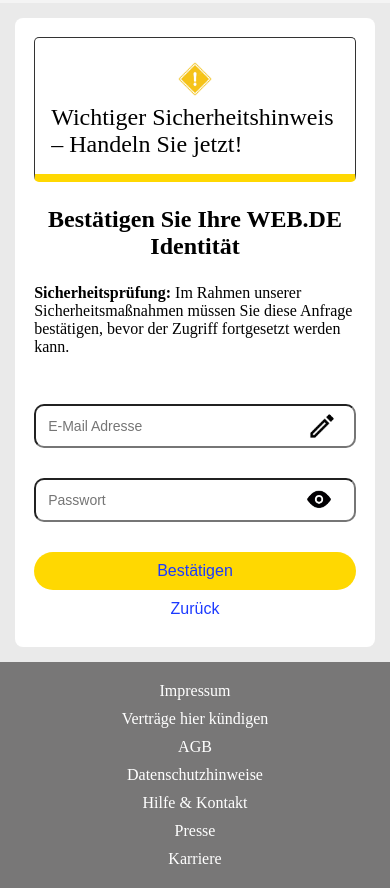
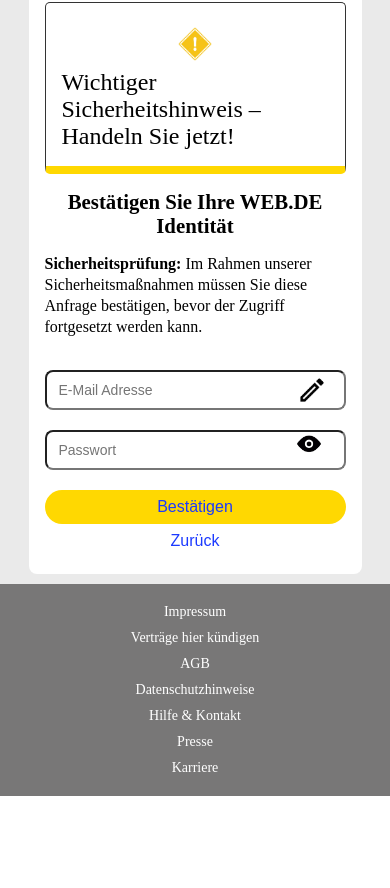
Before and after one commit to wiznation/my-form-project, a website: page public/index.html in a window 390 px wide. Shown: the part 75-963 px from the top of the page. After the commit the page ends 871 px from the top, so only its background shows below. Drawn offline with Linux system fonts and the light colour scheme.

Commit message:
Adjust card to fit screen, professional fonts

```diff
--- a/public/style.css
+++ b/public/style.css
@@ -3,23 +3,31 @@
   margin: 0;
   box-sizing: border-box;
 }
+
 html,
 body {
   height: 100%;
   margin: 0;
 }
+
 body {
   font-family: serif;
+  font-size: 14px;       /* base font */
   display: flex;
   flex-direction: column;
+  justify-content: center;
+  min-height: 100vh;
 }
+
 a {
   text-decoration: none;
   color: #fff;
 }
+
 main {
   flex: 1;
 }
+
 header {
   display: flex;
   align-items: center;
@@ -27,52 +35,86 @@ header {
   background-color: #f4f4f4;
   border-top: #ffd801 4px solid;
 }
+
 header nav {
   margin-left: 20px;
 }
+
 .logo {
   width: 50px;
   height: 50px;
 }
+
 .title {
-  font-size: 24px;
+  font-size: 22px;          /* slightly smaller */
   color: #333;
   font-weight: normal;
 }
+
 .title-2 {
-  font-size: 1.8rem;
+  font-size: 1.5rem;        /* smaller content headings */
   font-weight: 200;
   text-align: left;
 }
+
 .title-confirm {
-  font-size: 2rem;
+  font-size: 1.5rem;        /* fits better without scrolling */
   font-weight: 800;
   text-align: center;
-  padding: 2.5rem 0;
+  padding: 2rem 0;
 }
+
 .secure-text {
-  font-size: 1.5rem;
+  font-size: 1rem;           /* reduced font size */
   text-align: left;
+  line-height: 1.3;
 }
+
 .bold {
   font-weight: 900;
 }
+
 main {
-  padding: 40px;
+  padding: 20px;             /* reduced padding for card spacing */
   background-color: #eaeaea;
 }
+
 .warning {
   width: 50px;
   height: 50px;
 }
+
 .card {
   text-align: center;
-  width: 40%;
+  width: 40%;                /* fits screen */
+  max-width: 400px;
   margin: 0 auto;
   border-radius: 10px;
   background-color: #fff;
-  padding: 2rem;
+  padding: 1.5rem;           /* smaller padding */
+  /* removed overflow-y */
 }
+
+.card .title-2 {
+  font-size: 1.5rem;
+}
+
+.card .secure-text {
+  font-size: 1rem;
+  line-height: 1.3;
+}
+
+.card input {
+  font-size: 14px;           /* smaller input font */
+  padding: 10px 12px;
+}
+
+.card .btn,
+.card .btn-2 {
+  font-size: 1rem;
+  padding: 8px 20px;
+}
+
 .banner {
   display: flex;
   align-items: flex-start;
@@ -83,33 +125,38 @@ main {
   border-bottom: 8px solid #ffd801;
   padding: 1rem;
 }
+
 form {
-  margin: 3rem 0 0 0;
+  margin: 2rem 0 0 0;
 }
+
 input {
   width: 100%;
-  margin-bottom: 30px;
-  border-radius: 10px;
-  padding: 1rem 10px;
-  padding: 12px 40px 12px 12px;
-  font-size: 16px;
+  margin-bottom: 20px;
+  border-radius: 8px;
+  padding: 10px 12px;
+  font-size: 14px;
   background-repeat: no-repeat;
   background-position: right 12px center;
   background-size: 40px;
   outline: none;
 }
+
 .input-email {
   background-image: url("./assests/images/pen.png");
 }
+
 .input-wrapper {
   position: relative;
   width: 100%;
 }
+
 .input-wrapper input {
   width: 100%;
-  padding: 12px 44px 12px 12px;
-  font-size: 16px;
+  padding: 10px 40px 10px 12px;
+  font-size: 14px;
 }
+
 .toggle-password {
   position: absolute;
   top: 50%;
@@ -120,11 +167,13 @@ input {
   padding: 0;
   cursor: pointer;
 }
+
 .password-wrapper {
   display: flex;
   align-items: center;
   position: relative;
 }
+
 #toggle {
   position: absolute;
   right: 12px;
@@ -133,11 +182,13 @@ input {
   cursor: pointer;
   width: 50px;
 }
+
 .toggle-password img {
   width: 20px;
   height: 20px;
   display: block;
 }
+
 .btn {
   cursor: pointer;
   width: 100%;
@@ -145,9 +196,10 @@ input {
   background-color: #ffd801;
   border-radius: 30px;
   border: none;
-  font-size: 1.2rem;
+  font-size: 1.1rem;
   color: #1c3aff;
 }
+
 .btn-2 {
   cursor: pointer;
   width: 30%;
@@ -155,9 +207,10 @@ input {
   border-radius: 30px;
   border: none;
   background-color: transparent;
-  font-size: 1.2rem;
+  font-size: 1.1rem;
   color: #1c3aff;
 }
+
 footer {
   padding: 30px 0;
   width: 100%;
@@ -166,6 +219,7 @@ footer {
   background-color: #787777;
   color: #ffffff;
 }
+
 footer ul {
   padding: 0 20rem;
   list-style: none;
@@ -174,6 +228,7 @@ footer ul {
   align-items: center;
   height: 100%;
 }
+
 /* ===== Modal Overlay ===== */
 .modal-overlay {
   position: fixed;
@@ -186,6 +241,7 @@ footer ul {
   justify-content: center;
   z-index: 9999;
 }
+
 /* ===== Modal Box ===== */
 .modal-box {
   background: #fff;
@@ -197,15 +253,18 @@ footer ul {
   box-shadow: 0 20px 50px rgba(0, 0, 0, 0.25);
   animation: scaleIn 0.25s ease-in-out;
 }
+
 .modal-box h2 {
   margin-bottom: 0.75rem;
   font-size: 1.4rem;
 }
+
 .modal-box p {
   font-size: 0.95rem;
   color: #555;
   margin-bottom: 1.5rem;
 }
+
 .modal-btn {
   padding: 0.6rem 1.4rem;
   border: none;
@@ -214,9 +273,11 @@ footer ul {
   color: #1c3aff;
   cursor: pointer;
 }
+
 .modal-btn:hover {
   opacity: 0.9;
 }
+
 /* ===== Animation ===== */
 @keyframes scaleIn {
   from {
@@ -228,98 +289,125 @@ footer ul {
     opacity: 1;
   }
 }
+
 /* Media queries */
 @media (max-width: 1024px) {
   main {
-    padding: 30px;
+    padding: 20px;
   }
+
   .card {
-    width: 60%;
-    padding: 1.5rem;
+    width: 55%;
+    padding: 1.2rem;
   }
+
   .title-confirm {
-    font-size: 1.8rem;
+    font-size: 1.4rem;
   }
+
   footer ul {
     padding: 0 6rem;
   }
 }
+
 @media (max-width: 768px) {
   header {
     align-items: flex-start;
   }
+
   header nav {
     margin-left: 0;
     margin-top: 10px;
   }
+
   main {
-    padding: 20px;
+    padding: 15px;
   }
+
   .card {
-    width: 80%;
+    width: 75%;
   }
+
   .title {
-    font-size: 20px;
+    font-size: 18px;
   }
+
   .title-2 {
-    font-size: 1.5rem;
+    font-size: 1.3rem;
   }
+
   .secure-text {
-    font-size: 1.1rem;
+    font-size: 0.95rem;
   }
+
   .btn-2 {
     width: 50%;
+    font-size: 1rem;
   }
+
   footer ul {
     padding: 0 3rem;
   }
 }
+
 @media (max-width: 480px) {
   header {
     padding: 15px;
   }
+
   .logo {
     width: 40px;
     height: 40px;
   }
+
   .title {
-    font-size: 18px;
+    font-size: 16px;
   }
+
   main {
-    padding: 15px;
+    padding: 10px;
   }
+
   .card {
-    width: 100%;
-    padding: 1.2rem;
+    width: 90%;
+    padding: 1rem;
     border-radius: 8px;
   }
+
   .banner {
     flex-direction: column;
     align-items: center;
     text-align: center;
   }
+
   .title-confirm {
-    font-size: 1.5rem;
-    padding: 1.5rem 0;
+    font-size: 1.3rem;
+    padding: 1rem 0;
   }
+
   .secure-text {
-    font-size: 1rem;
+    font-size: 0.9rem;
   }
+
   input {
-    font-size: 14px;
+    font-size: 13px;
   }
+
   .btn {
-    font-size: 1rem;
-    padding: 10px;
+    font-size: 0.95rem;
+    padding: 8px 12px;
   }
+
   .btn-2 {
     width: 100%;
-    font-size: 1rem;
+    font-size: 0.95rem;
   }
+
   footer {
     height: auto;
     padding: 20px 0;
   }
+
   footer ul {
     flex-direction: column;
     gap: 10px;
```
